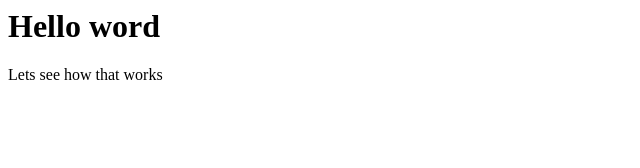
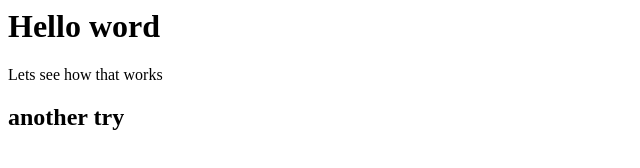
Before and after one commit to SeyfBaskara/gitgithubmaster, a plain HTML site: page index.html in a window 1280 px wide. Shown: the whole page, without its empty margins (0-640 px from the left). Drawn offline with Linux system fonts and the light colour scheme.

Commit message:
add div and h2

```diff
--- a/index.html
+++ b/index.html
@@ -1,3 +1,5 @@
 <h1>Hello word</h1>
 
 <div><p>Lets see how that works</p></div>
+
+<div><h2>another try</h2></div>
```
